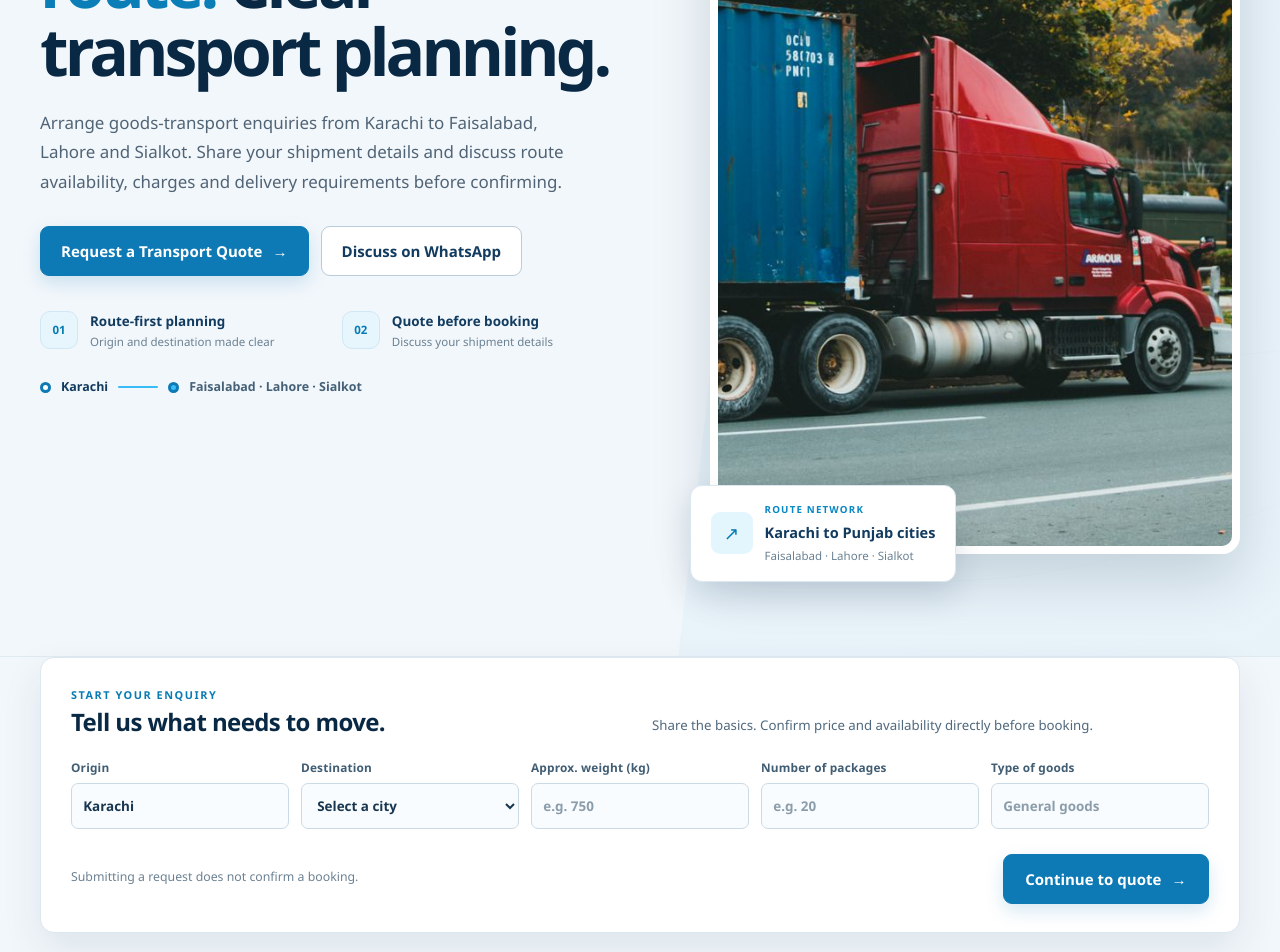
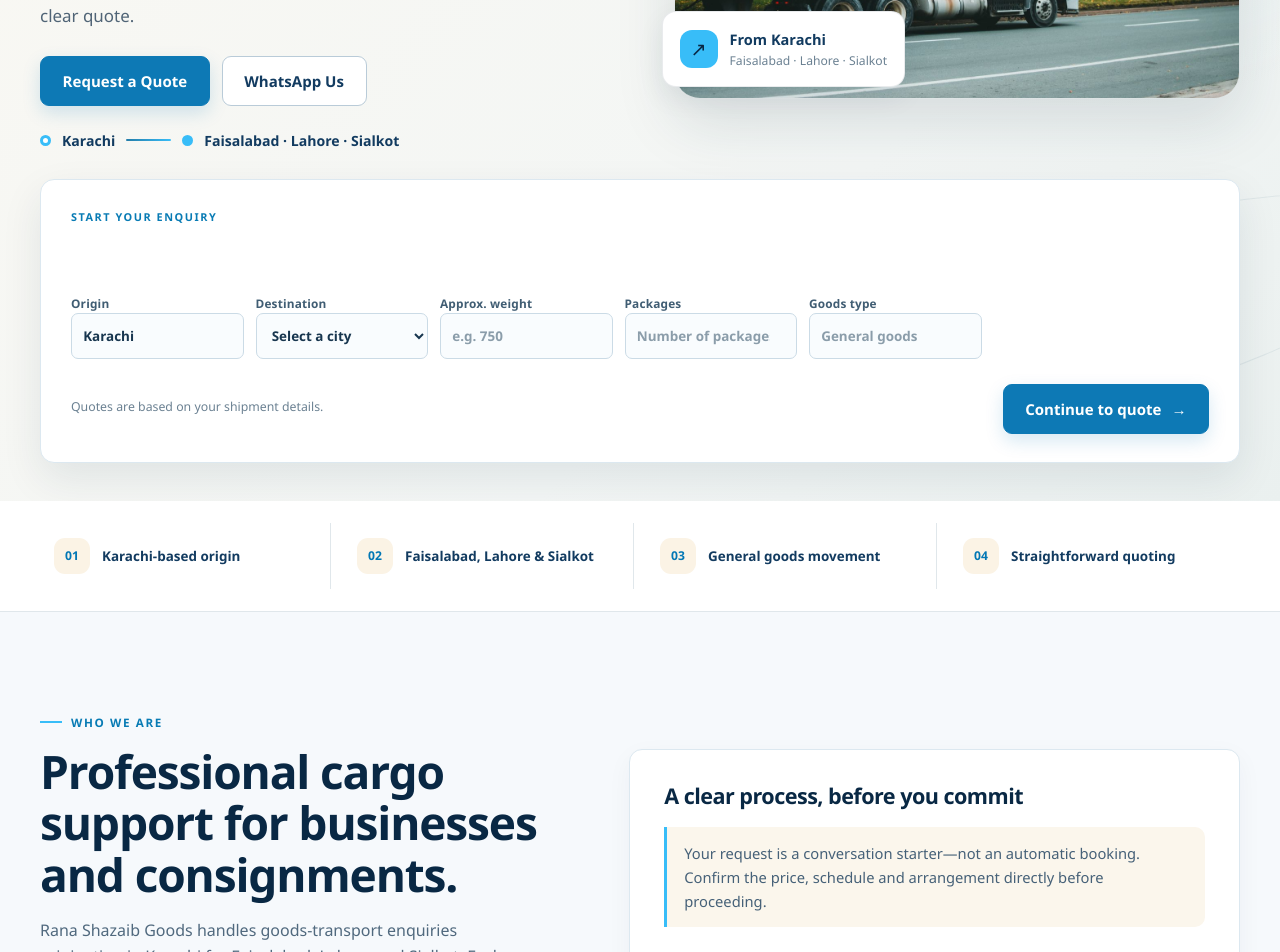
Before and after one commit to ranaahmad22561/rana-shazaib-goods-website, a Next.js app: page / in a window 1280 px wide. Shown: the part 540-1492 px from the top of the page. Built offline with nearby package versions, Linux system fonts and the light colour scheme.

Commit message:
Restore original homepage design

```diff
--- a/app/page.tsx
+++ b/app/page.tsx
@@ -57,94 +57,81 @@ export default function HomePage() {
         type="application/ld+json"
         dangerouslySetInnerHTML={{ __html: JSON.stringify(organizationStructuredData) }}
       />
-      <section className="hero hero--professional">
+      <section className="hero">
         <div className="hero__inner">
+          <div className="hero__visual">
+            <img
+              className="hero__background"
+              src="/images/container-truck.jpg"
+              alt="Real container truck carrying freight on a road"
+              fetchPriority="high"
+            />
+            <div className="hero__badge">
+              <span className="badge-icon" aria-hidden="true">↗</span>
+              <div>
+                <strong>From Karachi</strong>
+                <small>Faisalabad · Lahore · Sialkot</small>
+              </div>
+            </div>
+          </div>
+
           <div className="hero__content">
-            <p className="eyebrow"><span className="eyebrow__mark" aria-hidden="true"></span> Karachi-origin cargo transport</p>
+            <p className="eyebrow">Cargo &amp; goods transportation</p>
             <h1 className="hero__title">
-              Your goods. <span>Our route.</span> Clear transport planning.
+              Cargo &amp; Goods Transport from <span>Karachi</span>
             </h1>
-            <p className="hero__intro">
-              Arrange goods-transport enquiries from Karachi to Faisalabad, Lahore and Sialkot. Share your shipment details and discuss route availability, charges and delivery requirements before confirming.
+            <p>
+              Send a cargo enquiry for Faisalabad, Lahore or Sialkot. Share your load and delivery details to discuss route availability and request a clear quote.
             </p>
             <div className="hero__actions">
-              <Link className="btn btn--primary" href="/quote">Request a Transport Quote <span aria-hidden="true">→</span></Link>
-              <a className="btn btn--outline" href={`https://wa.me/${siteConfig.whatsapp}`} target="_blank" rel="noopener noreferrer">Discuss on WhatsApp</a>
-            </div>
-            <div className="hero__proof">
-              <div><span className="hero__proof-icon" aria-hidden="true">01</span><span><strong>Route-first planning</strong><small>Origin and destination made clear</small></span></div>
-              <div><span className="hero__proof-icon" aria-hidden="true">02</span><span><strong>Quote before booking</strong><small>Discuss your shipment details</small></span></div>
+              <Link className="btn btn--primary" href="/quote">Request a Quote</Link>
+              <a className="btn btn--outline" href={`https://wa.me/${siteConfig.whatsapp}`} target="_blank" rel="noopener noreferrer">
+                WhatsApp Us
+              </a>
             </div>
             <div className="hero__route">
               <span className="route-dot" />
-              <strong>Karachi</strong>
+              <span>Karachi</span>
               <span className="route-line" />
               <span className="route-dot route-dot--end" />
               <span>Faisalabad · Lahore · Sialkot</span>
             </div>
           </div>
 
-          <div className="hero__visual">
-            <img
-              className="hero__background"
-              src="/images/container-truck.jpg"
-              alt="Container truck used for goods transportation"
-              fetchPriority="high"
-              width="1200"
-              height="900"
-            />
-            <div className="hero__image-tag"><span className="hero__image-tag-dot" /> GOODS TRANSPORTATION</div>
-            <div className="hero__badge">
-              <span className="badge-icon" aria-hidden="true">↗</span>
-              <div>
-                <small>ROUTE NETWORK</small>
-                <strong>Karachi to Punjab cities</strong>
-                <span>Faisalabad · Lahore · Sialkot</span>
-              </div>
-            </div>
-          </div>
-        </div>
-      </section>
-
-      <section className="quick-quote-section" aria-labelledby="quick-quote-title">
-        <div className="container">
           <form className="quick-quote" action="/quote" method="get" aria-label="Start a cargo quote">
-            <div className="quick-quote__heading">
-              <p className="quick-quote__eyebrow">START YOUR ENQUIRY</p>
-              <h2 id="quick-quote-title">Tell us what needs to move.</h2>
-              <p>Share the basics. Confirm price and availability directly before booking.</p>
-            </div>
+            <p className="quick-quote__eyebrow">Start your enquiry</p>
+            <h3>Get a cargo quote</h3>
             <div className="quick-quote__row">
               <label>
-                <span>Origin</span>
+                Origin
                 <input type="text" defaultValue="Karachi" readOnly aria-label="Origin city, Karachi" />
               </label>
               <label>
-                <span>Destination</span>
-                <select name="destinationCity" required defaultValue="">
-                  <option value="" disabled>Select a city</option>
+                Destination
+                <select name="destinationCity" required>
+                  <option value="">Select a city</option>
                   {siteConfig.destinations.map((city) => (
                     <option key={city} value={city}>{city}</option>
                   ))}
                 </select>
               </label>
               <label>
-                <span>Approx. weight (kg)</span>
+                Approx. weight
                 <input type="number" name="weight" min="1" placeholder="e.g. 750" />
               </label>
               <label>
-                <span>Number of packages</span>
-                <input type="number" name="packages" min="1" placeholder="e.g. 20" />
+                Packages
+                <input type="number" name="packages" min="1" placeholder="Number of packages" />
               </label>
               <label>
-                <span>Type of goods</span>
+                Goods type
                 <input type="text" name="goodsType" placeholder="General goods" />
               </label>
             </div>
-            <div className="quick-quote__submit">
-              <p className="quick-quote__note">Submitting a request does not confirm a booking.</p>
-              <button className="btn btn--primary" type="submit">Continue to quote <span aria-hidden="true">→</span></button>
-            </div>
+            <button className="btn btn--primary" type="submit">
+              Continue to quote <span aria-hidden="true">→</span>
+            </button>
+            <p className="quick-quote__note">Quotes are based on your shipment details.</p>
           </form>
         </div>
       </section>
```
